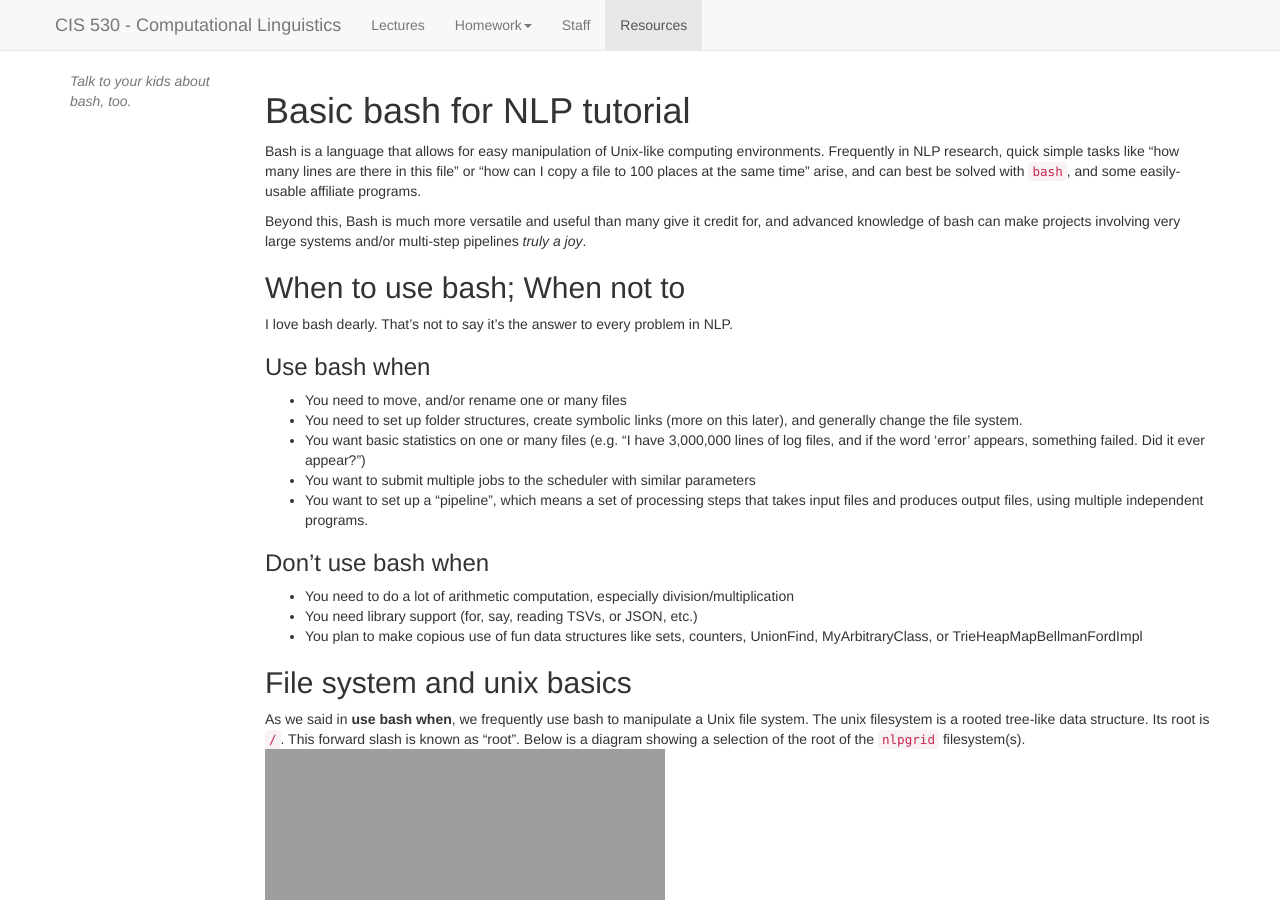
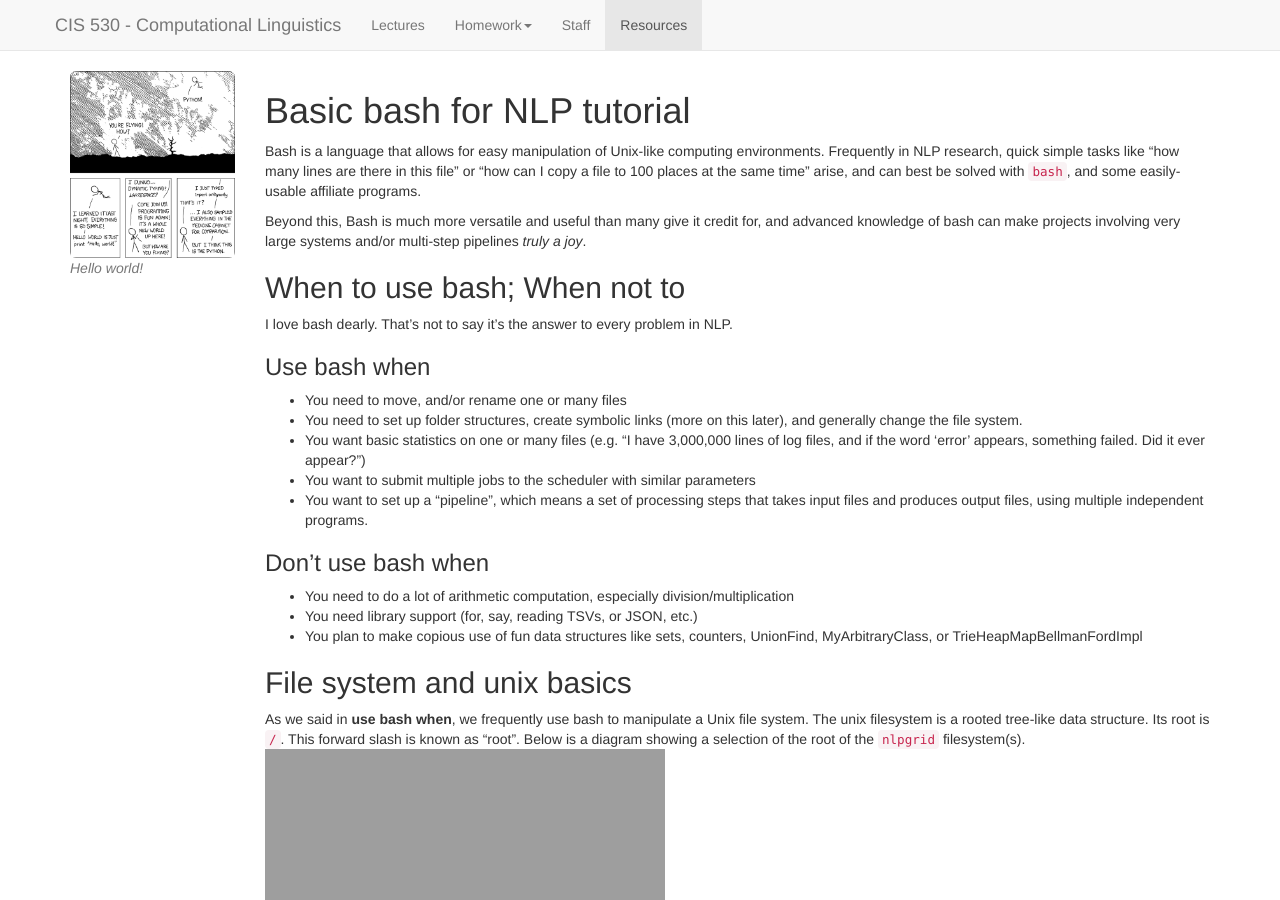
Before and after one commit to computational-linguistics-class/computational-linguistics-class.github.io, a Jekyll site: the page built from tutorials/2017-03-06-bash-for-nlp-tutorial-basic.md, in a window 1280 px wide and 900 px high. Built offline with Jekyll 4.4.1, drawn with Linux system fonts in a browser that asks for light colours; nearby versions of some CDN libraries; a script that is not in the unit is left out.

Commit message:
Fixed path issues

```diff
--- a/_layouts/default.html
+++ b/_layouts/default.html
@@ -65,7 +65,7 @@
               <a class="dropdown-toggle" data-toggle="dropdown" href="#">Homework<span class="caret"></span></a>
               <ol class="dropdown-menu">
                 <li><a href="{{ site.baseurl }}/assignment1.html">Homework 1</a></li>
-                <!-- li><a href="assignment1.html" class="not-active">Text Classification</a></li --!>
+                <!-- li><a href="assignment1.html" class="not-active">Text Classification</a></li -->
               </ol>
 
             <li id="staff"><a href="{{ site.baseurl }}/staff.html">Staff</a></li>
@@ -81,7 +81,7 @@
       <div class="row">
         <div class="col-sm-2 hidden-sm hidden-xs">
           {% if page.img_link %}<a href="{{ page.img_link }}">{% endif %}
-          <img src="assets/img/{{ page.img }}" class="img-responsive img-rounded" alt="{{ page.picture }}"/>
+          <img src="{{ site.baseurl }}/assets/img/{{ page.img }}" class="img-responsive img-rounded" alt="{{ page.picture }}"/>
           {% if page.img_link %}</a>{% endif %}
           <span class="text-muted"><i>{{ page.caption }}</i></span>
 
--- a/tutorials/2017-03-06-bash-for-nlp-tutorial-basic.md
+++ b/tutorials/2017-03-06-bash-for-nlp-tutorial-basic.md
@@ -1,8 +1,8 @@
 ---
 layout: default
 img: python.jpg
-img_link: https://imgs.xkcd.com/comics/cautionary.png
-caption: Talk to your kids about bash, too.
+img_link: https://xkcd.com/353
+caption: Hello world!
 title: John's Bash for NLP tutorial, basics
 active_tab: resources
 release_date: 2018-01-10
```
